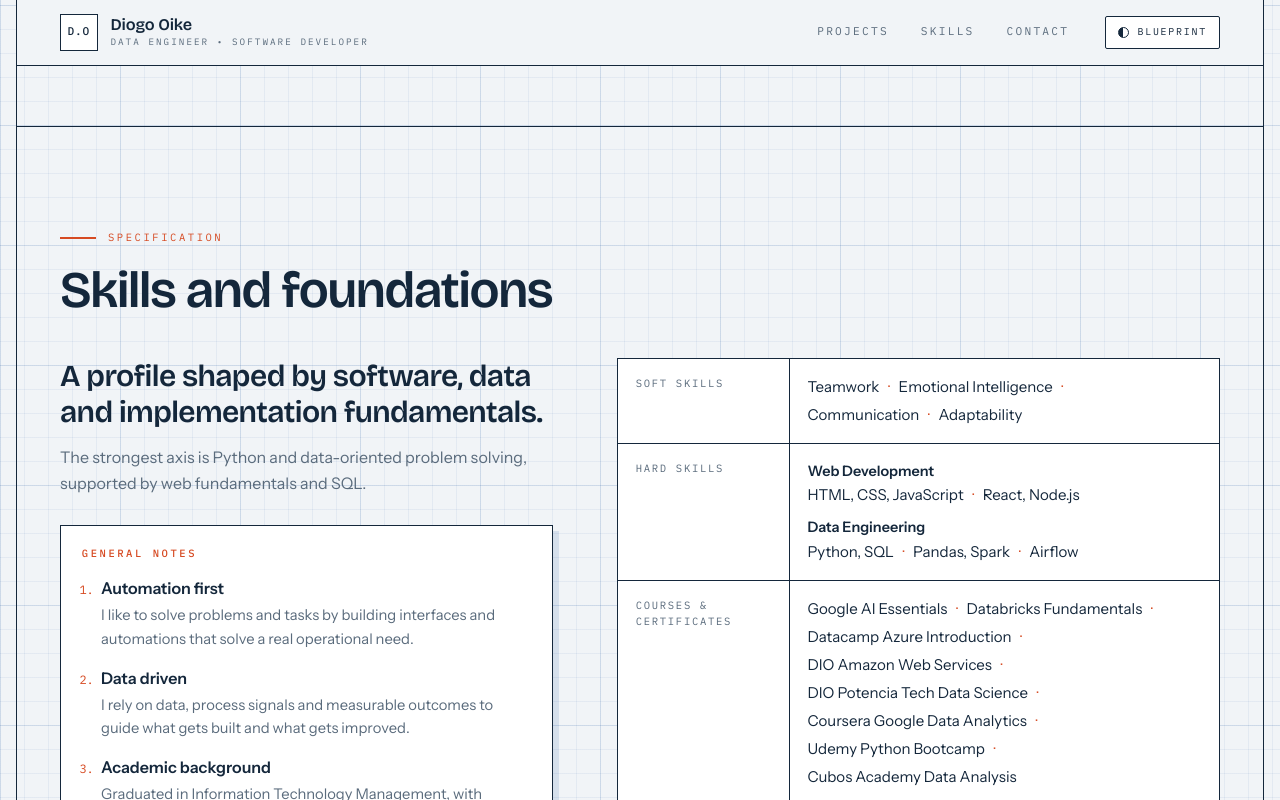
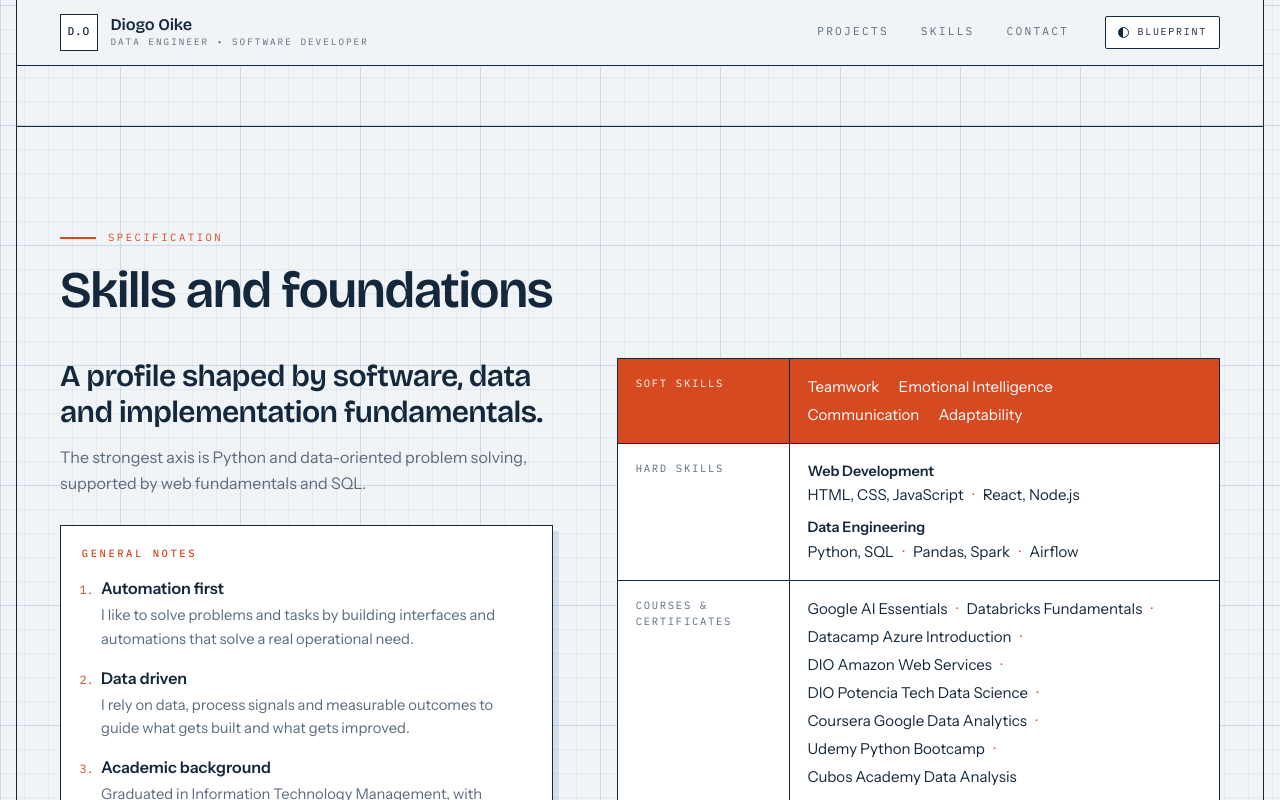
Before and after one commit to Dnaka27/Diogo-Portfolio, a React (Vite) app: page / in a window 1280 px wide. In both pictures the pointer is over the element 918 px from the left and 2075 px from the top of the page. Shown: the part 1675-2475 px from the top of the page. Built offline with nearby package versions, Linux system fonts and the light colour scheme; the HTML template or start-up script is replaced by a standard one.

Commit message:
fix/ hover for cells

```diff
--- a/src/App.css
+++ b/src/App.css
@@ -339,7 +339,7 @@
 }
 
 .figure svg {
-  width: 100%;
+  width: 125%;
   height: auto;
   display: block;
 }
@@ -600,6 +600,16 @@
 .spec-row {
   display: grid;
   grid-template-columns: minmax(9rem, 0.4fr) minmax(0, 1fr);
+  transition: background-color 0.2s ease;
+}
+
+.spec-row:hover {
+  background: var(--redline);
+}
+
+.spec-row:hover .spec-key,
+.spec-row:hover .spec-val {
+  color: #fff;
 }
 
 .spec-row + .spec-row {
@@ -662,6 +672,16 @@
   background: var(--card);
   padding: 1.1rem 1.2rem;
   min-width: 0;
+  transition: background-color 0.2s ease;
+}
+
+.tb-cell:hover {
+  background: var(--redline);
+}
+
+.tb-cell:hover .tb-label,
+.tb-cell:hover .tb-value {
+  color: #fff;
 }
 
 .tb-main {
@@ -709,16 +729,16 @@
   transition: color 160ms ease;
 }
 
-.tb-link:hover .tb-value,
-.tb-link:focus-visible .tb-value {
-  color: var(--redline);
-}
-
 .tb-link .tb-value::after {
   content: ' ↗';
   font-family: var(--font-mono);
   font-size: 0.8em;
   color: var(--redline);
+}
+
+.tb-link:hover .tb-value::after,
+.tb-link:focus-visible .tb-value::after {
+  color: #fff;
 }
 
 /* ── Sheet footer ── */
```
